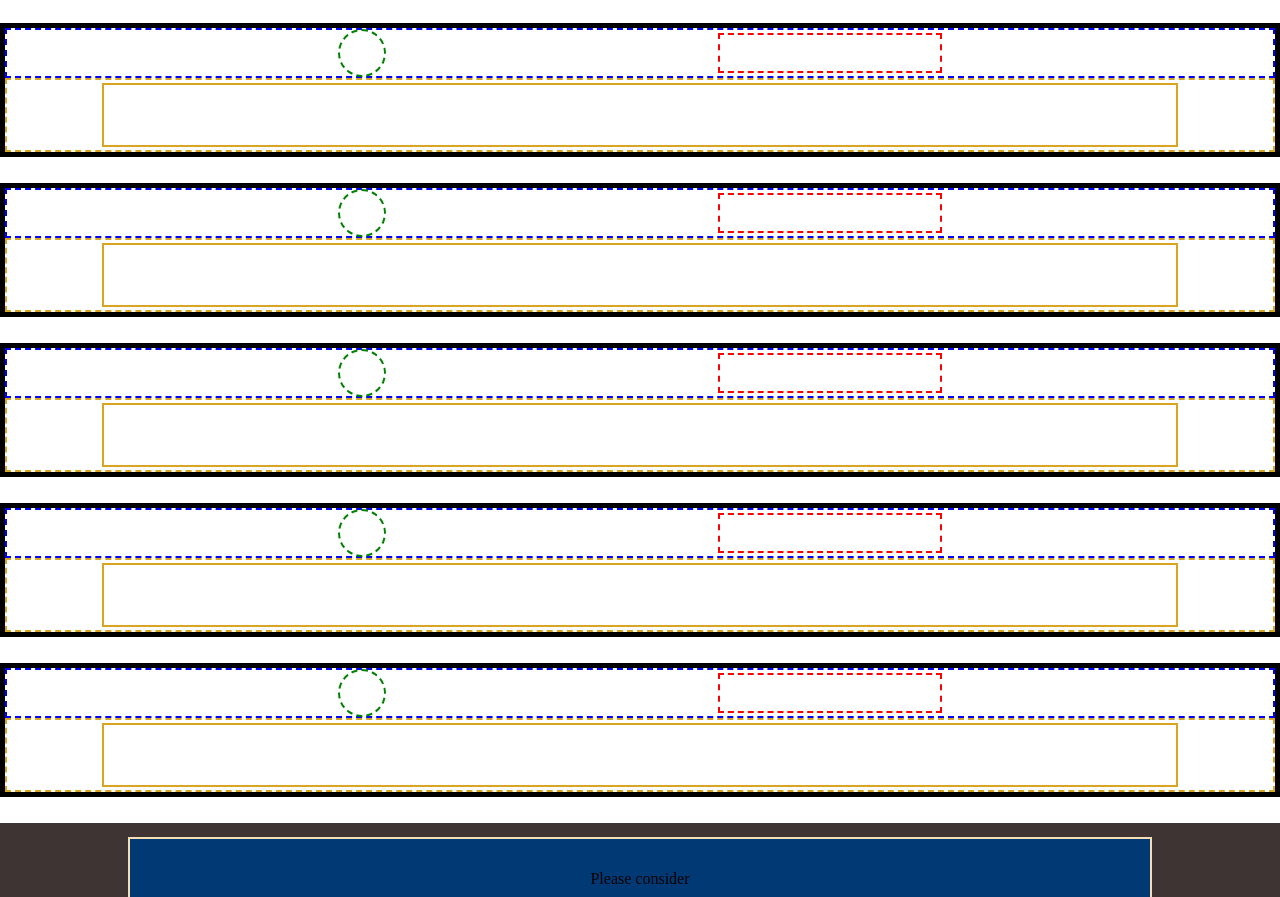
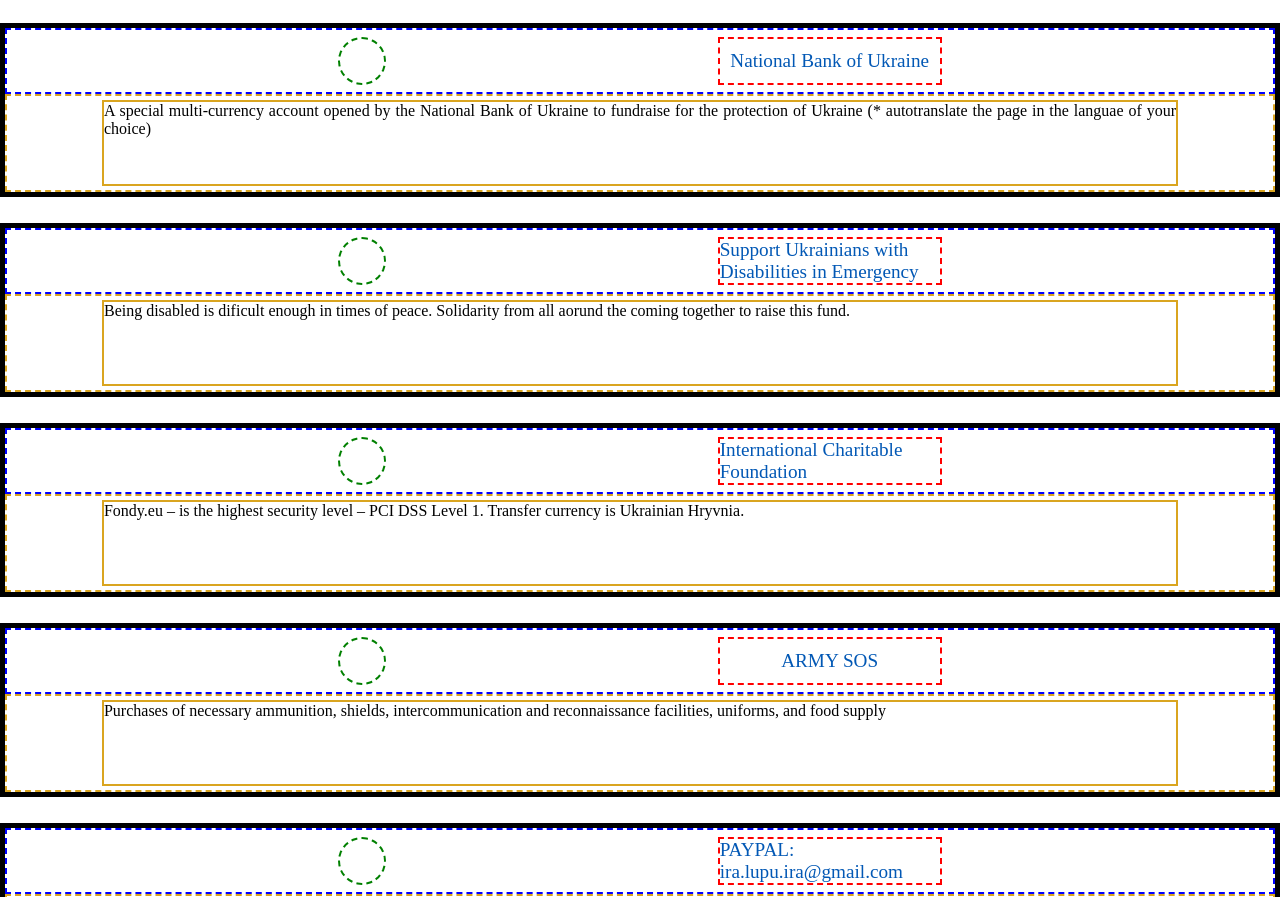
Before and after one commit to johnxadams/donate-for-ukraine, a website: page src/index.html in a window 1280 px wide. Shown: the part 193-1090 px from the top of the page. Drawn offline with Linux system fonts and the light colour scheme.

Commit message:
adding contents

```diff
--- a/src/index.html
+++ b/src/index.html
@@ -17,51 +17,70 @@
             <article>
                 <div class="bank-name-section">
                     <div class="bank-logo"></div>
-                    <div class="bank-name"></div>
+                    <div class="bank-name">
+                        <a href="https://bank.gov.ua/ua/news/all/natsionalniy-bank-vidkriv-spetsrahunok-dlya-zboru-koshtiv-na-potrebi-armiyi" target="blank">
+                            National Bank of Ukraine
+                        </a>
+                    </div>
                 </div>
                 <div class="bank-info-section-container">
                     <div class="bank-info">
-
+                        A special multi-currency account opened by the National Bank of Ukraine to fundraise for the protection of Ukraine (* autotranslate the page in the languae of your choice)
                     </div>
                 </div>
             </article>
             <article>
                 <div class="bank-name-section">
                     <div class="bank-logo"></div>
-                    <div class="bank-name"></div></div>
+                    <div class="bank-name">
+                       <a href="https://eng.ffr.org.ua/support-in-crisis/eng">Support Ukrainians with Disabilities in Emergency
+                        </a>
+                    </div>
+                </div>
                 <div class="bank-info-section-container">
                     <div class="bank-info">
-
+                        Being disabled is dificult enough in times of peace. Solidarity from all aorund the coming together to raise this fund.
                     </div>
                 </div>
             </article>
             <article>
                 <div class="bank-name-section">
                     <div class="bank-logo"></div>
-                    <div class="bank-name"></div></div>
+                    <div class="bank-name">
+                        <a href="https://savelife.in.ua/en/donate/">International Charitable Foundation</a>
+                    </div>
+                </div>
                 <div class="bank-info-section-container">
                     <div class="bank-info">
-
+                        Fondy.eu – is the highest security level – PCI DSS Level 1.
+                        Transfer currency is Ukrainian Hryvnia.
                     </div>
                 </div>
             </article>
             <article>
                 <div class="bank-name-section">
                     <div class="bank-logo"></div>
-                    <div class="bank-name"></div></div>
+                    <div class="bank-name">
+                        <a href="
+                        https://armysos.com.ua/en/help-the-army">ARMY SOS</a>
+                    </div></div>
                 <div class="bank-info-section-container">
                     <div class="bank-info">
-
+                        Purchases of necessary ammunition, shields, intercommunication and reconnaissance facilities, uniforms, and food supply
                     </div>
                 </div>
             </article>
             <article>
                 <div class="bank-name-section">
                     <div class="bank-logo"></div>
-                    <div class="bank-name"></div></div>
+                    <div class="bank-name">
+                        <a href="
+                        ">PAYPAL: ira.lupu.ira@gmail.com</a>
+                    </div></div>
                 <div class="bank-info-section-container">
                     <div class="bank-info">
-
+                     Paypal: ira.lupu.ira@gmail.com - Mark with the note: "CHARITY DONATION"
+                     Since Paypal does not work with Ukraine-Bank, please use
                     </div>
                 </div>
             </article>
--- a/src/scss/abstracts/_variables.scss
+++ b/src/scss/abstracts/_variables.scss
@@ -1,2 +1,3 @@
 $ukraine-blue: #0258B5;
 $ukraine-yellow: #F6CF25;
+$font-family-header: 'inter', 'sans-serif';
--- a/src/scss/layouts/_grid-flow.scss
+++ b/src/scss/layouts/_grid-flow.scss
@@ -3,7 +3,7 @@
     max-width: 100vw;
     height: 50vh;
     grid-template-columns: 1fr;
-    grid-template-rows: 27vh 100vh 30vh;
+    grid-template-rows: 27vh 125vh 30vh;
     grid-template-areas:
       "header"
       "main"
--- a/src/scss/layouts/_header.scss
+++ b/src/scss/layouts/_header.scss
@@ -1,3 +1,6 @@
+header {
+    font-family: $font-family-header;
+    font-weight: 600;
     .ukraine-flag-blue {
         width: 100%;
         height: 50%;
@@ -13,3 +16,4 @@
         font-size: 2rem;
         margin-bottom: 2%;
     }
+}
--- a/src/scss/layouts/_main-section.scss
+++ b/src/scss/layouts/_main-section.scss
@@ -4,7 +4,7 @@
         article {
         border: 5px black solid;
         width: auto;
-        height: 20vh;
+        height: 25vh;
         margin-bottom: 2%;
         @include flex-column;
 
@@ -22,10 +22,18 @@
                 height: 3rem;
                 border-radius: 50%;
             }
-            div:nth-child(2) {
+            .bank-name {
                 border: 2px red dashed;
                 width: 14rem;
-                height: 2.5rem;
+                height: 3rem;
+                @include flex-jcCenter-aiCenter;
+                font-size: 1.2rem;
+                a:link,
+                a:visited {
+                    text-decoration: none;
+                    color: $ukraine-blue;
+                    // background-color: green;
+                }
             }
         }
         .bank-info-section-container {
@@ -39,6 +47,7 @@
                 border: 2px goldenrod solid;
                 width: 85%;
                 height: 90%;
+                text-align: justify;
             }
         }
     }
--- /dev/null
+++ b/src/scss/vendor/_googlefonts.scss
@@ -0,0 +1 @@
+@import url('https://fonts.googleapis.com/css2?family=Abel&family=Inter:wght@100;200;300;500;800;900&display=swap');
```
Also changed, not shown: src/styles/main.css, 1 other file. Lines whose indentation alone changed are shown as unchanged.
